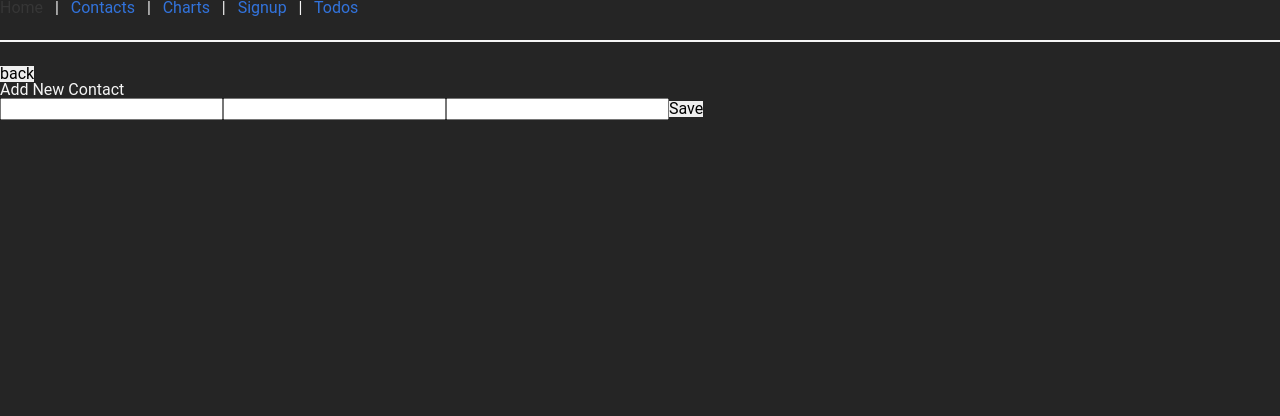
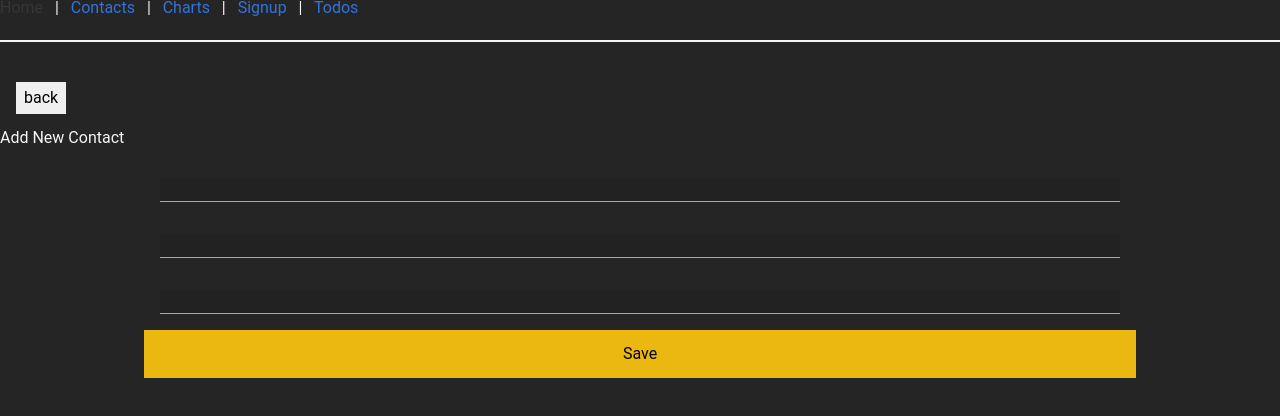
Before and after one commit to nivb52/react-bitcoin, a React (Create React App) app: page /contact/edit/1 in a window 1280 px wide. Shown: the top 416 px of the page. Built offline with nearby package versions, Linux system fonts and the light colour scheme.

Commit message:
buttons style and layout in flex

```diff
--- a/src/pages/ContactDetailPage.js
+++ b/src/pages/ContactDetailPage.js
@@ -34,20 +34,23 @@ export default class ContactDetailPage extends React.Component {
             <section>
                 {
                     contact &&
-                    <div className="details">
-                        <div className="back-arrow" onClick={this.props.history.goBack}> back  </div>
-                        <h3>  {contact.name} </h3>
-                        <img alt={contact.name} width="50px"
+                    <div className="flex justify-center align-center">
+                        <button className="mar-1rem pad-halfrem" onClick={this.props.history.goBack}> back  </button>
+                        <h3 className="subtitle text-white marginless">  {contact.name} </h3>
+                        <img alt={contact.name} width="50vmin"
                             src={`https://robohash.org/${contact.name}.png`}></img>
 
-                        <span>{contact.email} </span>
+                        <span className="mar-1rem">{contact.email} </span>
                         <span> {contact.phone}  </span>
 
                     </div>
 
                 }
-                <button onClick={this.handleEdit}> Edit </button>
-                <button onClick={this.deleteContact}>Delete</button>
+
+                <div className="flex-row justify-evenly mar-2rem">
+                <button className="pad-halfrem" onClick={this.handleEdit}> Edit </button>
+                <button className="pad-halfrem" onClick={this.deleteContact}>Delete</button>
+                </div>
 
                 {
                     // EDIT CONTACT
--- a/src/pages/ContactEditPage.js
+++ b/src/pages/ContactEditPage.js
@@ -30,7 +30,7 @@ export default class ContactEditPage extends React.Component {
         const { contact } = this.state || false
         return (
             <section >
-                <button className="back-arrow"
+                <button className="mar-1rem pad-halfrem"
                     onClick={this.props.history.goBack}> back  </button>
 
                 {contact &&
@@ -45,31 +45,34 @@ export default class ContactEditPage extends React.Component {
                         <h1> Add New Contact</h1>
                     </div>
                 }
-                <form  onSubmit={this.handleSubmit}>
+                <div className="container width-80">
+
+                    <form className="flex justify-evenly mar-1rem" onSubmit={this.handleSubmit}>
 
                         <input name="name"
-                    className="text-black"
+                            className="input-box mar-1rem"
                             type="text" maxLength="50" minLength="3"
                             onChange={this.handleChange}
                             value={(contact && contact.name) ? contact.name : ''}
                         />
 
                         <input name="email" type="email"
-                    className="text-black"
+                            className="input-box mar-1rem"
                             onChange={this.handleChange}
                             value={(contact && contact.email) ? contact.email : ''}
                         />
 
                         <input name="phone" type="phone"
-                    className="text-black"
+                            className="input-box mar-1rem"
                             onChange={this.handleChange}
                             value={(contact && contact.phone) ? contact.phone : ''}
 
                         />
 
-                    <button>Save</button>
+                        <button className="pad-1rem prim-bcg">Save</button>
 
                     </form>
+                </div>
 
 
 
```
Lines whose indentation alone changed are shown as unchanged.
